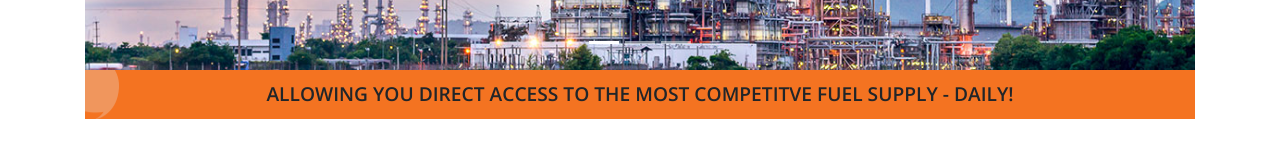
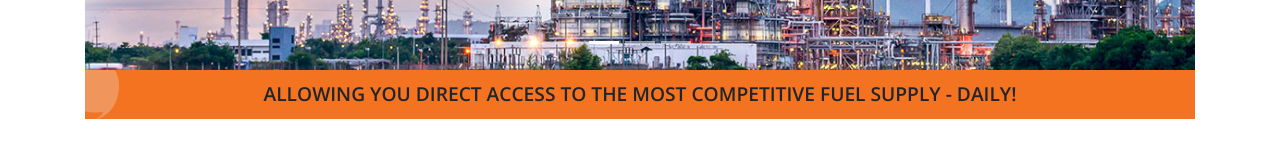
Before and after one commit to JenLundie/bauzer-public-website, an Eleventy site: page platform.html in a window 1280 px wide. Shown: the part 358-515 px from the top of the page. Built offline with nearby package versions, Linux system fonts and the light colour scheme; Eleventy itself is replaced by a stand-in of ours; files that its build step writes are made by us from their sources.

Commit message:
Typo fix

```diff
--- a/platform.html
+++ b/platform.html
@@ -2,7 +2,7 @@
         <!-- iFrame content Gregg -->
         <div class="container">
             <div class="row heading h-100  justify-content-center align-items-center">
-                ALLOWING YOU DIRECT ACCESS TO THE MOST COMPETITVE FUEL SUPPLY - DAILY!
+                ALLOWING YOU DIRECT ACCESS TO THE MOST COMPETITIVE FUEL SUPPLY - DAILY!
             </div>
         </div>
         <p class="clearfix"></p>
```
